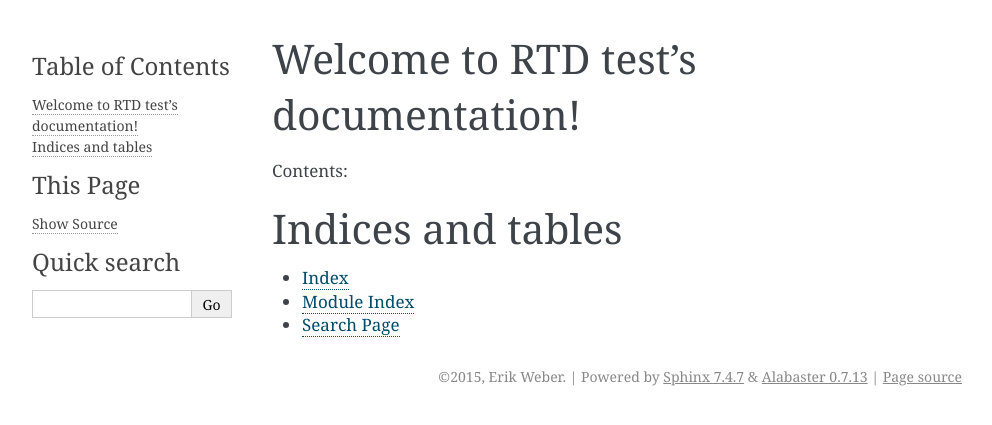
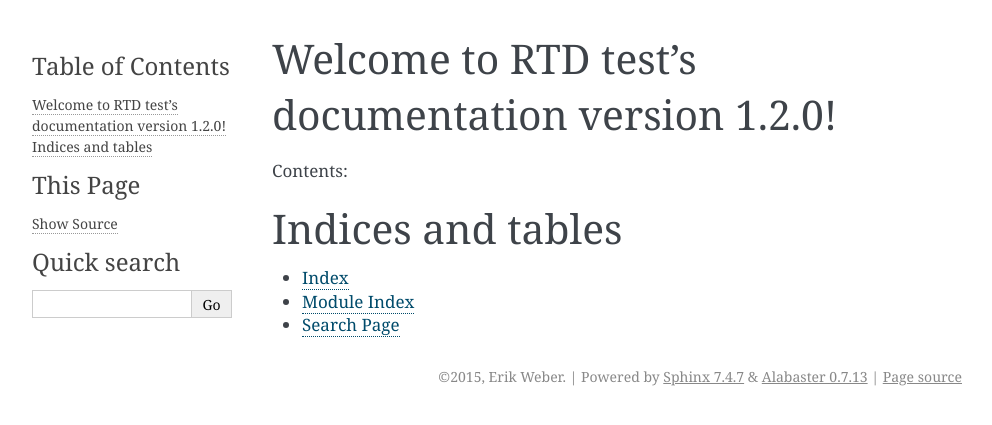
Before and after one commit to terbolous/rtd-test, a Sphinx documentation site: the page built from docs/index.rst, in a window 1280 px wide. Shown: the top 425 px of the page, without its empty margins (148-1140 px from the left). Built offline with Sphinx 7.4.7, drawn with Linux system fonts in a browser that asks for light colours.

Commit message:
bump version to 1.2.0

```diff
--- a/docs/conf.py
+++ b/docs/conf.py
@@ -55,9 +55,9 @@
 # built documents.
 #
 # The short X.Y version.
-version = '1.0'
+version = '1.2'
 # The full version, including alpha/beta/rc tags.
-release = '1.0.0'
+release = '1.2.0'
 
 # The language for content autogenerated by Sphinx. Refer to documentation
 # for a list of supported languages.
--- a/docs/index.rst
+++ b/docs/index.rst
@@ -3,7 +3,7 @@
    You can adapt this file completely to your liking, but it should at least
    contain the root `toctree` directive.
 
-Welcome to RTD test's documentation!
+Welcome to RTD test's documentation version 1.2.0!
 ====================================
 
 Contents:
```
